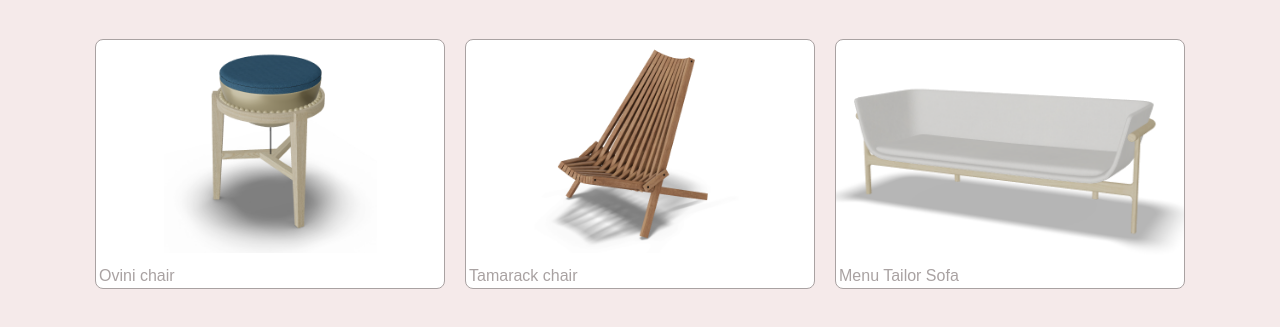
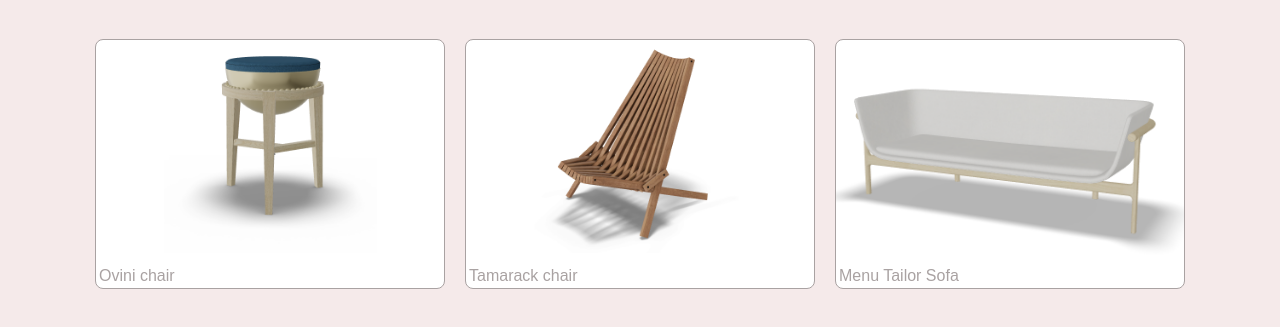
Before and after one commit to Petras-aleksandar988/3d-showcase, a plain HTML site: page index.html in a window 1280 px wide. Shown: the part 71-398 px from the top of the page. Drawn offline with nearby package versions, Linux system fonts and the light colour scheme.

Commit message:
new ovini png

```diff
--- a/index.html
+++ b/index.html
@@ -21,7 +21,7 @@
         <h1>Select a Model</h1>
         <div class="grid-container">
         <div class="model" id="load-chair-1" data-chair-id="10">
-            <img src="/textures/ovini.png" alt="Chair 1">
+            <img src="/textures/ovini3.png" alt="Chair 1">
             <div class="model-name">Ovini chair</div>
         </div>
         <div class="model" id="load-chair-2" data-chair-id="11">
```
Also changed, not shown: textures/ovini2.png (added), textures/ovini3.png (added).
